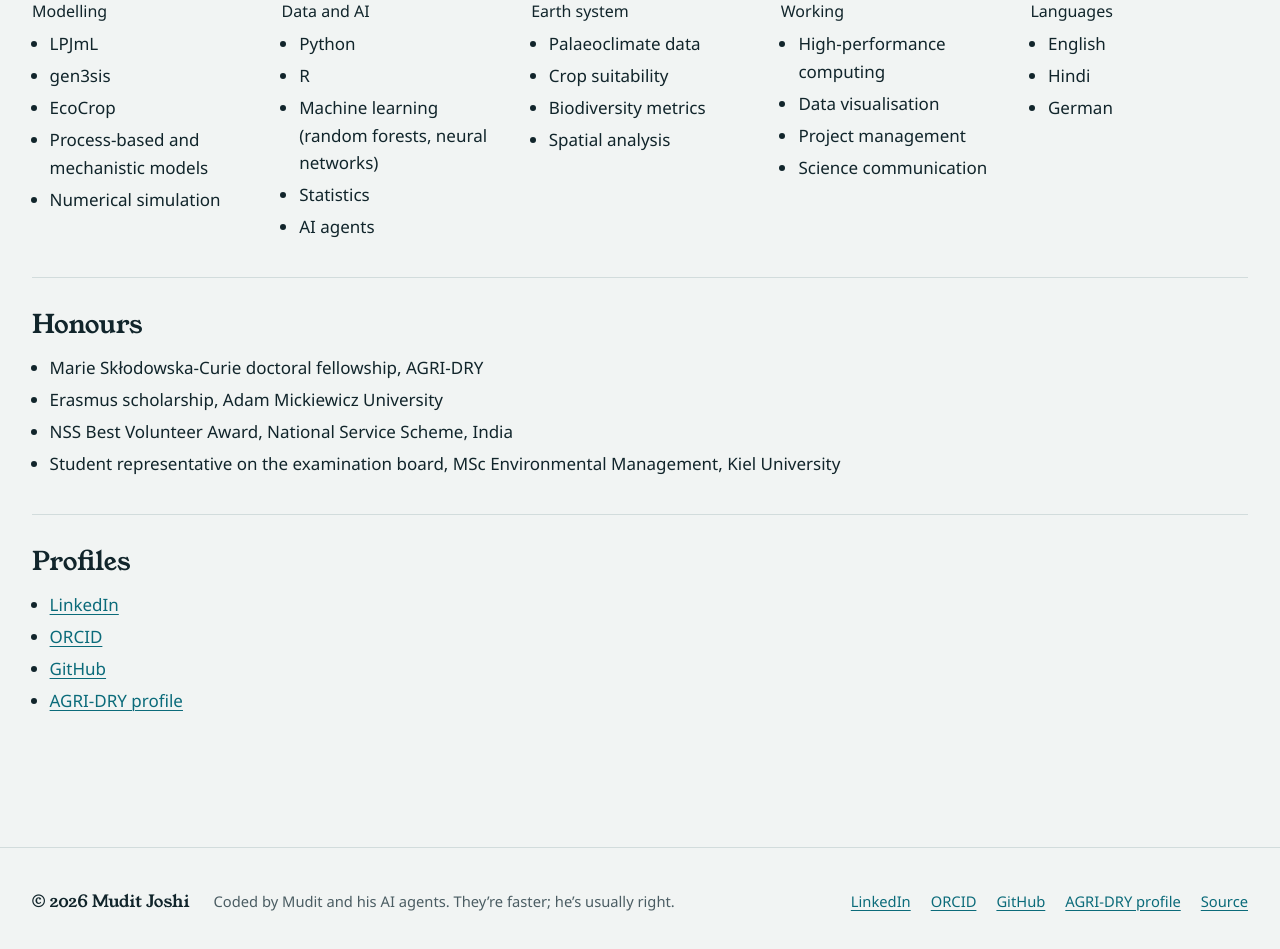
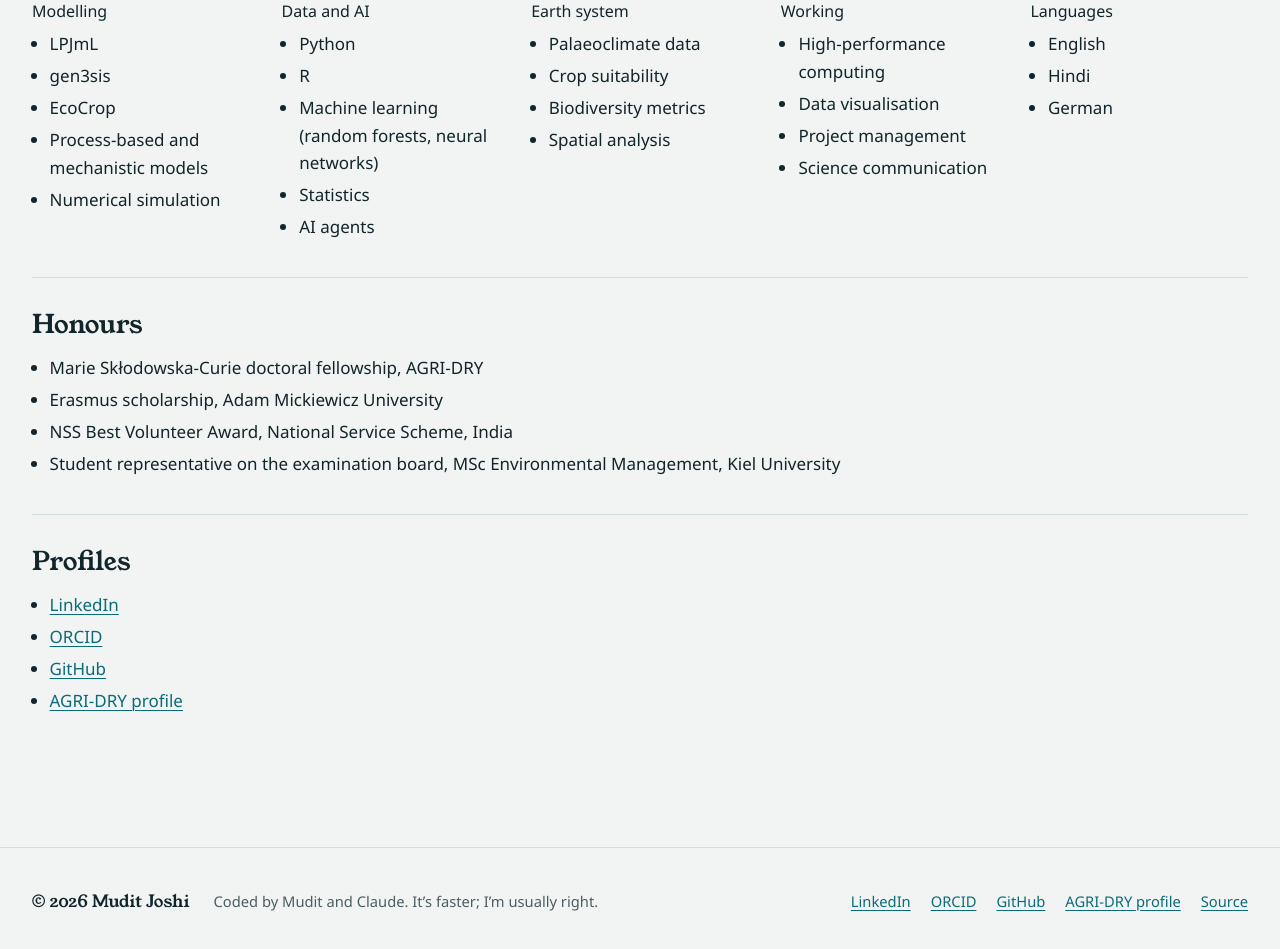
Before and after one commit to joshimudit/joshimudit.github.io, an Astro site: page /cv in a window 1280 px wide. Shown: the part 2527-3476 px from the top of the page. Built offline with nearby package versions, Linux system fonts and the light colour scheme; Astro itself is replaced by a stand-in of ours; a web font is replaced by a local one.

Commit message:
Footer: 'Coded by Mudit and Claude. It's faster; I'm usually right.'
Co-Authored-By: Claude Opus 5.5 <noreply@anthropic.com>
Claude-Session: https://claude.ai/code/session_01SzrFiAzwK4sGmppFCPNJk3

```diff
--- a/src/layouts/Base.astro
+++ b/src/layouts/Base.astro
@@ -69,7 +69,7 @@ const nav = [
     <footer class="site-foot">
       <div class="wrap foot-row">
         <p class="sig">© {new Date().getFullYear()} {profile.name}</p>
-        <p class="credit">Coded by Mudit and his AI agents. They’re faster; he’s usually right.</p>
+        <p class="credit">Coded by Mudit and Claude. It’s faster; I’m usually right.</p>
         <ul>
           {links.map((l) => <li><a href={l.href} rel="me">{l.label}</a></li>)}
           <li><a href="https://github.com/joshimudit/joshimudit.github.io">Source</a></li>
```
